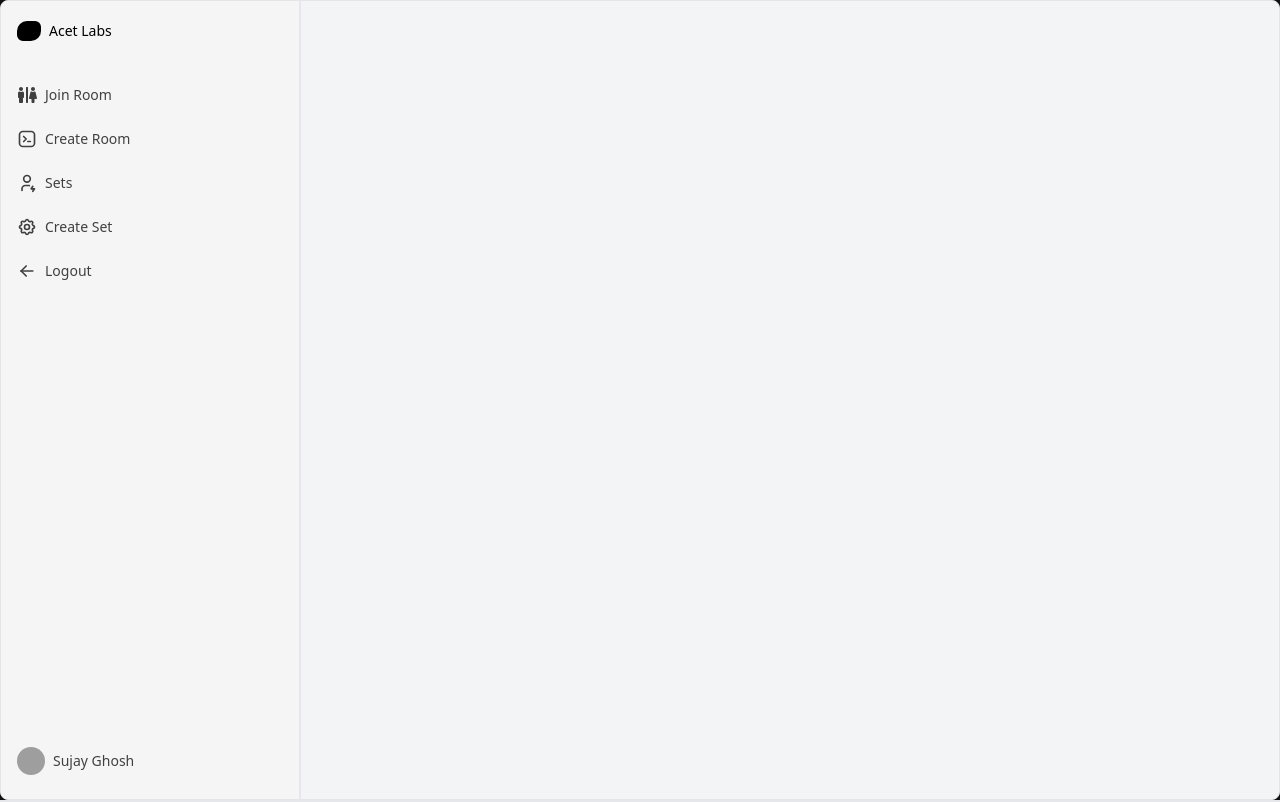
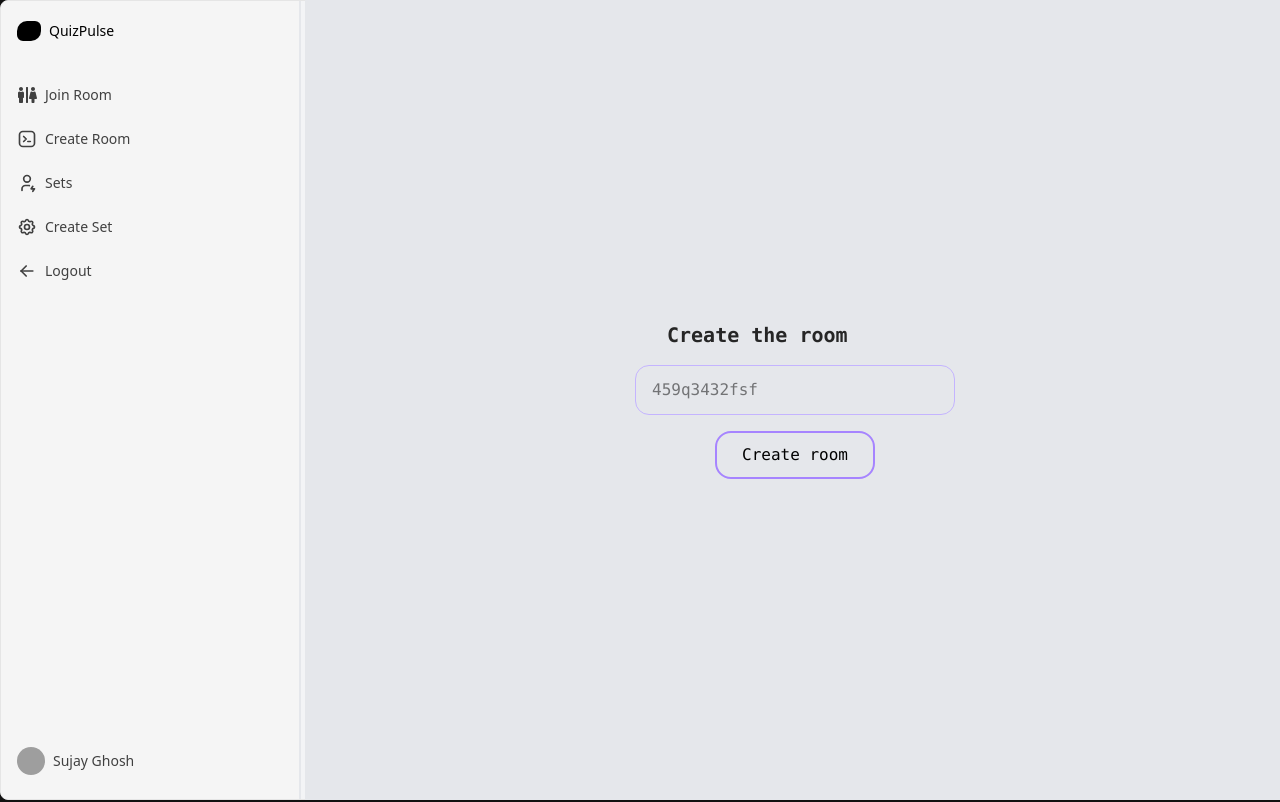
Before and after one commit to sujaycontributer/Realtime-App, a React (Vite) app in the folder client/: page /admin in a window 1280 px wide. Shown: the top 802 px of the page. Built offline with nearby package versions, Linux system fonts and the light colour scheme; grey boxes are pictures that could not be loaded.

Commit message:
UI fixes

```diff
--- a/client/src/components/Admin.tsx
+++ b/client/src/components/Admin.tsx
@@ -48,9 +48,9 @@ export default function Admin() {
   });
 
   return (
-    <div className='w-full flex justify-center items-center bg-gray-200 h-screen p-4 text-black font-mono'>
+    <div className='fixed top-0 left-0 md:left-[305px] w-full flex justify-center items-center bg-gray-200 h-screen p-4 text-black font-mono'>
       {message.length > 0 && <h1 className="text-green-400 text-4xl transition-all ease-in-out  fixed top-10">{message}</h1>}
-        <div className='flex flex-col items-center gap-4  p-4 w-[50%]'>
+        <div className='md:mr-[300px] flex flex-col items-center gap-4 p-4 w-[50%]'>
                  <div>
                       <h1 className='text-xl font-semibold text-neutral-800 ml-8'>Create the room  </h1>
                       <input type="text" placeholder='459q3432fsf' className={`mt-4 px-4 py-3 w-[320px] rounded-xl border border-violet-300 focus:outline-none focus:ring-2 focus:ring-violet-500 transition duration-200`} ref={roomIdRef}  onChange={onchangeHandler} />
--- a/client/src/components/AdminLobby.tsx
+++ b/client/src/components/AdminLobby.tsx
@@ -68,8 +68,8 @@ function AdminLobby() {
   }
 
   return (
-    <div className={` bg-gray-100 h-screen md:w-full flex flex-col justify-center items-center `}>
-        <div className={`${problems.length === 0 ? "block": "hidden"}`}>
+    <div className={`fixed top-0 left-0 md:left-[305px] bg-gray-100 h-screen md:w-full flex flex-col justify-center items-center `}>
+        <div className={`${problems.length === 0 ? "block md:mr-[300px]": "hidden"}`}>
           <ProblemSet roomExist={true}/>
         </div>
 
--- a/client/src/components/ClinetLobby.tsx
+++ b/client/src/components/ClinetLobby.tsx
@@ -51,8 +51,8 @@ export default function ClinetLobby() {
 
 
   return (
-    <div  className="min-h-screen w-full flex flex-col justify-center items-center bg-gray-100">
-      <div className={`${!problem ? "block": "hidden"} flex justify-center`}><LoaderFive  text="Wait for admin to start ..."/></div>
+    <div  className="min-h-screen fixed top-0 left-0 md:left-[305px] w-full flex flex-col justify-center items-center bg-gray-100">
+      <div className={`${!problem ? "block": "hidden"} md:mr-[400px] flex justify-center`}><LoaderFive  text="Wait for admin to start ..."/></div>
       <div className={`${isLeaderboad ? "hidden": "block"}`}>
         <section className={`${!problem ? "hidden": "block"} mt-8`}>
           <Quiz question={problem} type="user" />
--- a/client/src/components/Leaderboad.tsx
+++ b/client/src/components/Leaderboad.tsx
@@ -46,7 +46,7 @@ const Leaderboard = ({ data }:{data: {
 
     return (
         <div className="flex flex-col items-center justify-center w-full p-4 mb-10  bg-gray-100 font-inter text-white">
-            <div className="bg-gray-800 p-8 px-14 rounded-3xl  shadow-md mx-auto w-full md:max-2xl text-center border border-gray-700">
+            <div className="bg-gray-800 p-8 px-14 rounded-3xl md:mr-[615px]  shadow-md mx-auto  w-full md:w-[500px] md:max-2xl text-center border border-gray-700">
                 <h1 className="text-3xl font-extrabold text-blue-400 mb-6 tracking-wide">
                     Leaderboard 🤡
                 </h1>
--- a/client/src/components/ProblemSet.tsx
+++ b/client/src/components/ProblemSet.tsx
@@ -62,7 +62,7 @@ export default function ProblemSet({roomExist}: {roomExist?:boolean}) {
   };
 
   return (
-    <div className={`bg-white w-full  ${!roomExist ? "md:w-[80%] h-screen fixed top-0 left-0 md:left-[305px]": "max-w-2xl min-h-[400px]"} p-4 px-8 rounded-md shadow-lg`}>
+    <div className={`bg-white w-full  ${!roomExist ? "md:w-[80%] h-screen fixed top-0 left-0 md:left-[305px]": "md:w-[80%] h-screen fixed top-0 left-0 md:left-[305px]"} p-4 px-8 rounded-md shadow-lg`}>
       <h1 className='p-2 text-3xl font-bold font-sans text-gray-900 text-center mb-6 tracking-wide'>
         Choose Your Problem Set
       </h1>
--- a/client/src/components/Quiz.tsx
+++ b/client/src/components/Quiz.tsx
@@ -42,7 +42,7 @@ export default function Quiz({question, type}: {
 
   return (
     <div className="bg-gray-100 p-4 min-h-[200px] flex items-center justify-center">
-      <div className="bg-white p-6 rounded-lg shadow-xl w-full md:min-w-2xl mx-auto">
+      <div className="bg-white p-6 rounded-lg shadow-xl w-full md:min-w-2xl md:mr-[600px] mx-auto">
         <h2 className="text-xl font-bold text-center text-gray-800 mb-6">{question?.problemName}</h2>
         <QuizOptions
           options={quizOptions}
--- a/client/src/components/SidebarMemo.tsx
+++ b/client/src/components/SidebarMemo.tsx
@@ -14,7 +14,7 @@ export function SidebarDemo() {
   const links = [
     {
       label: "Join Room",
-      href: "join",
+      href: "/join",
       icon: (
         <FaRestroom className="h-5 w-5 shrink-0 text-neutral-700 dark:text-neutral-200" />
       ),
@@ -103,7 +103,7 @@ export const Logo = () => {
         animate={{ opacity: 1 }}
         className="font-medium whitespace-pre text-black dark:text-white"
       >
-        Acet Labs
+        QuizPulse
       </motion.span>
     </a>
   );
```
